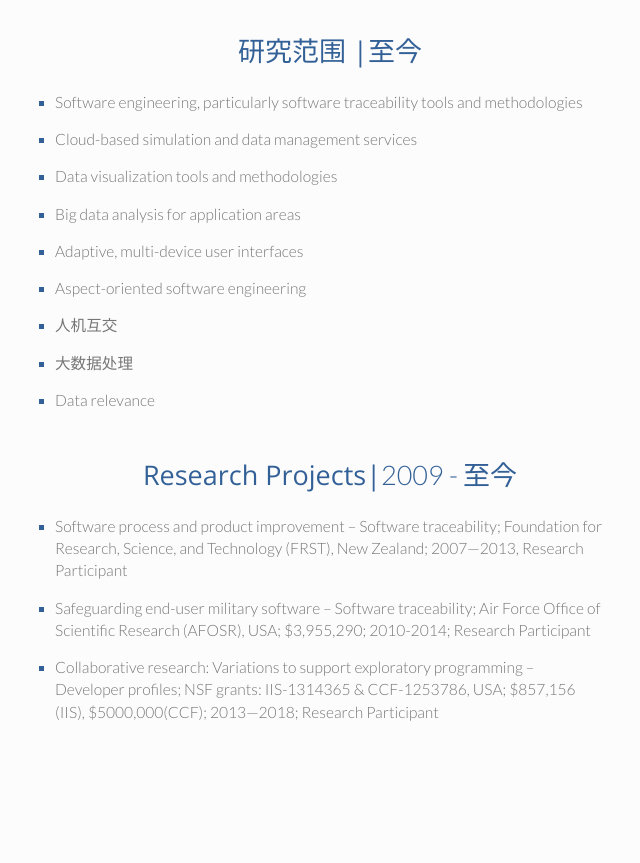
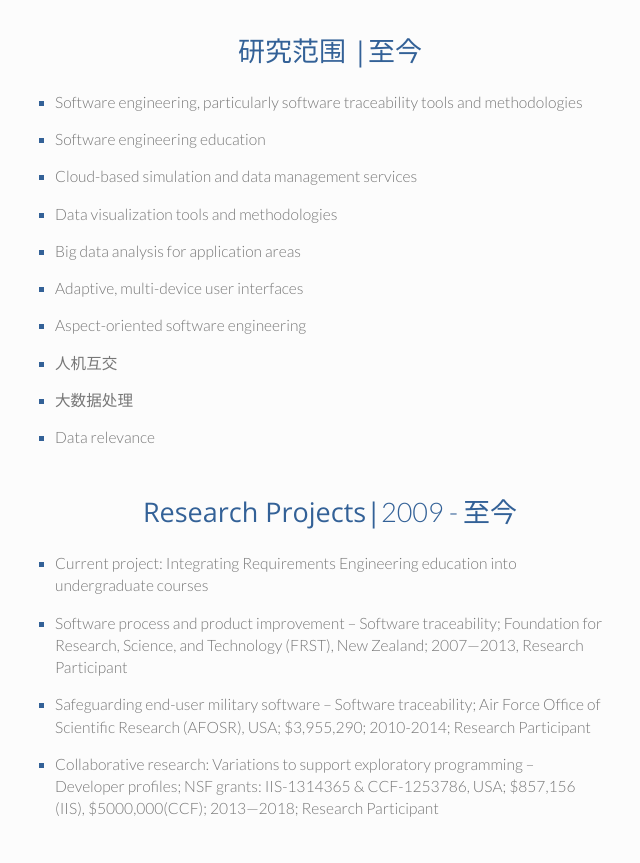
Before and after one commit to EmilyChenHsu/EmilyChenHsu.github.io, a plain HTML site: page research.html in a window 1280 px wide. Shown: the part 360-1223 px from the top of the page, without its empty margins (310-950 px from the left). Drawn offline with nearby package versions, Linux system fonts and the light colour scheme.

Commit message:
Update research.html

```diff
--- a/research.html
+++ b/research.html
@@ -71,6 +71,9 @@
 						<span>Software engineering, particularly software traceability tools and methodologies</span>
 					</li>
 					<li>
+						<span>Software engineering education</span>
+					</li>
+					<li>
 						<span>Cloud-based simulation and data management services</span>
 					</li>
 					<li>
@@ -107,6 +110,9 @@
 			<div class="mid content">
 				<ul class=" col-lg-12 col-md-12">
 					<li>
+						<span>Current project: Integrating Requirements Engineering education into undergraduate courses</span>
+					</li>
+					<li>
 						<span>Software process and product improvement – Software traceability; Foundation for Research, Science, and Technology (FRST), New Zealand; 2007—2013, Research Participant</span>
 					</li>
 					<li>
```
